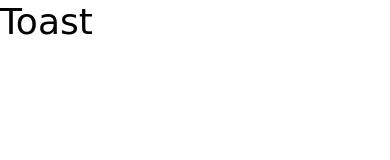
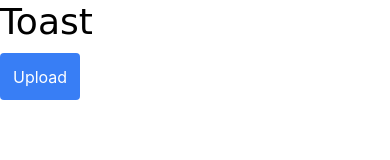
Before and after one commit to ritikmishra/toastonly, a website: page www/index.html in a window 390 px wide. Drawn offline with Linux system fonts and the light colour scheme; some packages are replaced by stand-ins of ours; files that its build step writes are made by us from their sources.

Commit message:
UI made better

```diff
--- a/www/css/style.css
+++ b/www/css/style.css
@@ -1,4 +1,7 @@
 /* Empty. Add your own CSS if you like */
+.button{
+  align-self: auto;
+}
 
 .toast{
   float: left;
--- a/www/index.html
+++ b/www/index.html
@@ -37,6 +37,11 @@
     <ion-pane>
       <ion-header-bar class="bar-energized">
         <h1 class="title">Toast</h1>
+        <input type="file" class="file" id="attachment" name="attachment" style="display: none;" onchange="fileSelected(this)"/>
+<input type="button" class="button button-positive" id="btnAttachment" onclick="openAttachment()" value="Upload"/>
+        <!-- <input type="submit" value="Upload"
+    onclick="window.location='/my/link/location';" <button class="button button-positive">
+    </button> -->
       </ion-header-bar>
       <ion-content>
         <div ng-repeat="toast in toasts">
@@ -48,6 +53,9 @@
           <img class='toast' src="https://hamfistedtales.files.wordpress.com/2016/07/toast.jpg"> -->
         </div>
 
+        <!-- <button class="button button-positive">button-positive
+        </button> -->
+
       </ion-content>
     </ion-pane>
   </body>
--- a/www/js/app.js
+++ b/www/js/app.js
@@ -12,6 +12,14 @@ ionicApp.controller('MyController', ['$scope', function($scope){
                 {image: "http://chicago-toast.com/img/big-toast-img.png"},
                 {image: "https://hamfistedtales.files.wordpress.com/2016/07/toast.jpg"}]
 }])
+
+function openAttachment() {
+  document.getElementById('attachment').click();
+}
+
+function fileSelected(input){
+  //document.getElementById('btnAttachment').value = "File: " + input.files[0].name
+}
 
 ionicApp.run(function($ionicPlatform) {
   $ionicPlatform.ready(function() {
```
